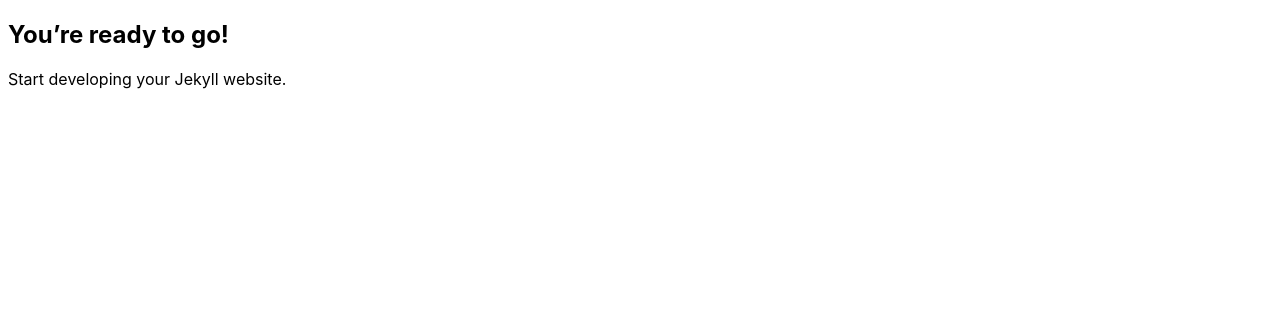
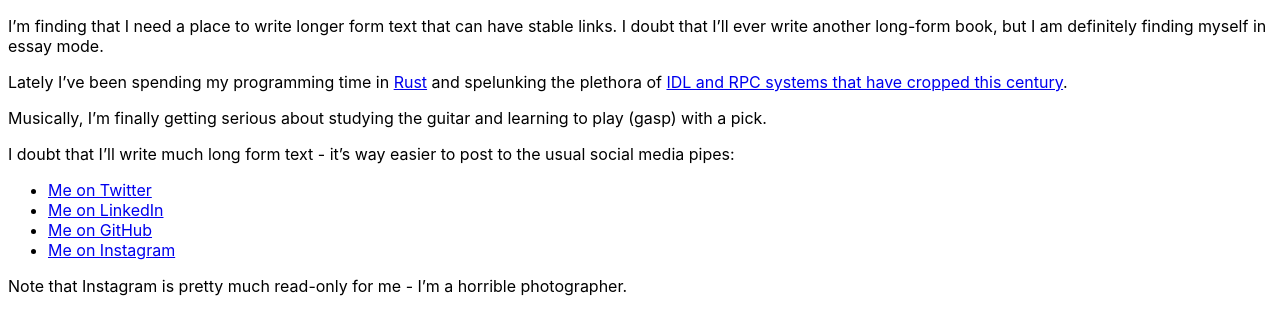
Before and after one commit to donbox/donbox.github.io, a Jekyll site: the page built from index.md, in a window 1280 px wide. Shown: the top 335 px of the page. Built offline with Jekyll 4.4.1, drawn with Linux system fonts in a browser that asks for light colours.

Commit message:
First pass at Jekyll conversion

```diff
--- a/index.md
+++ b/index.md
@@ -1,8 +1,34 @@
 ---
 layout: default
-title: "Happy Jekylling!"
+title: "Boxhaus"
 ---
 
-## You're ready to go!
+I'm finding that I need a place to write longer form text that can have stable links. I doubt that I'll ever write another long-form book, but I am definitely finding myself in essay mode.
 
-Start developing your Jekyll website.
+Lately I've been spending my programming time in [Rust](https://www.rust-lang.org) and spelunking the plethora of [IDL and RPC systems that have cropped this century](https://twitter.com/donbox/status/1402720653942218753).
+
+Musically, I'm finally getting serious about studying the guitar and learning to play (gasp) with a pick.
+
+I doubt that I'll write much long form text - it's way easier to post to the usual social media pipes:
+
+- [Me on Twitter](https://twitter.com/donbox)
+- [Me on LinkedIn](https://www.linkedin.com/in/don-box-1a27b/)
+- [Me on GitHub](https://github.com/donbox)
+- [Me on Instagram](https://www.instagram.com/don.box/)
+
+Note that Instagram is pretty much read-only for me - I'm a horrible photographer.
+
+
+
+
+
+<!--
+<ul>
+  {% for post in site.posts %}
+    <li>
+      <a href="{{ post.url }}">{{ post.title }}</a>
+    </li>
+  {% endfor %}
+</ul>
+
+-->
```
Also changed, not shown: 2 other files.
